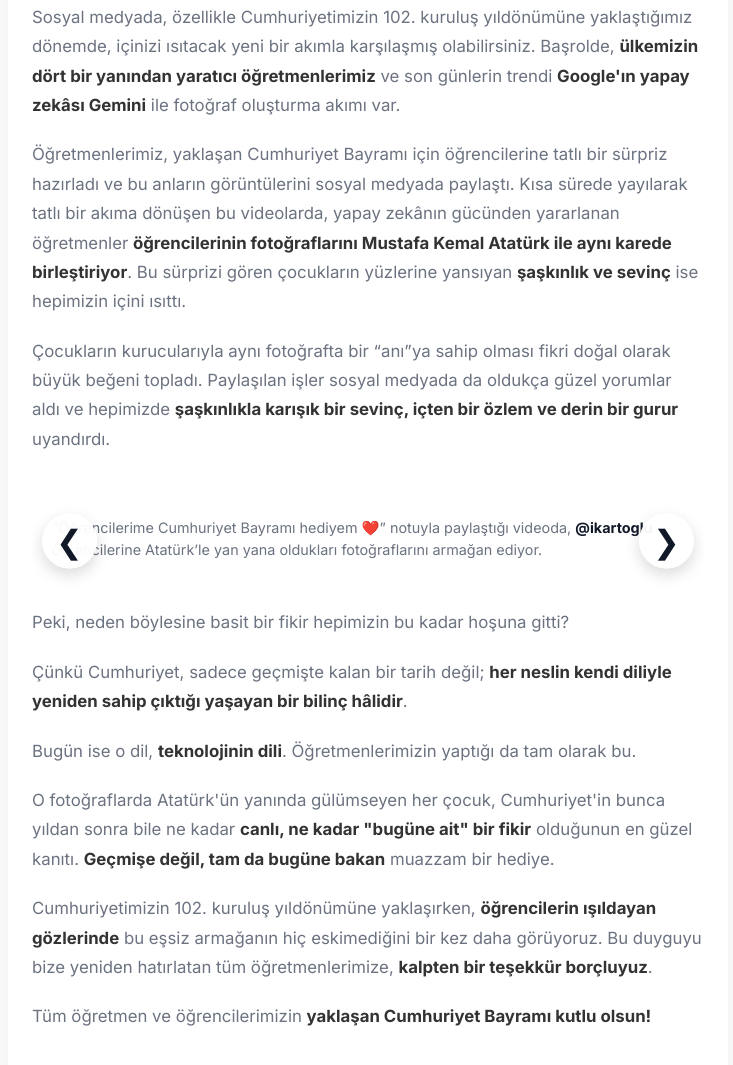
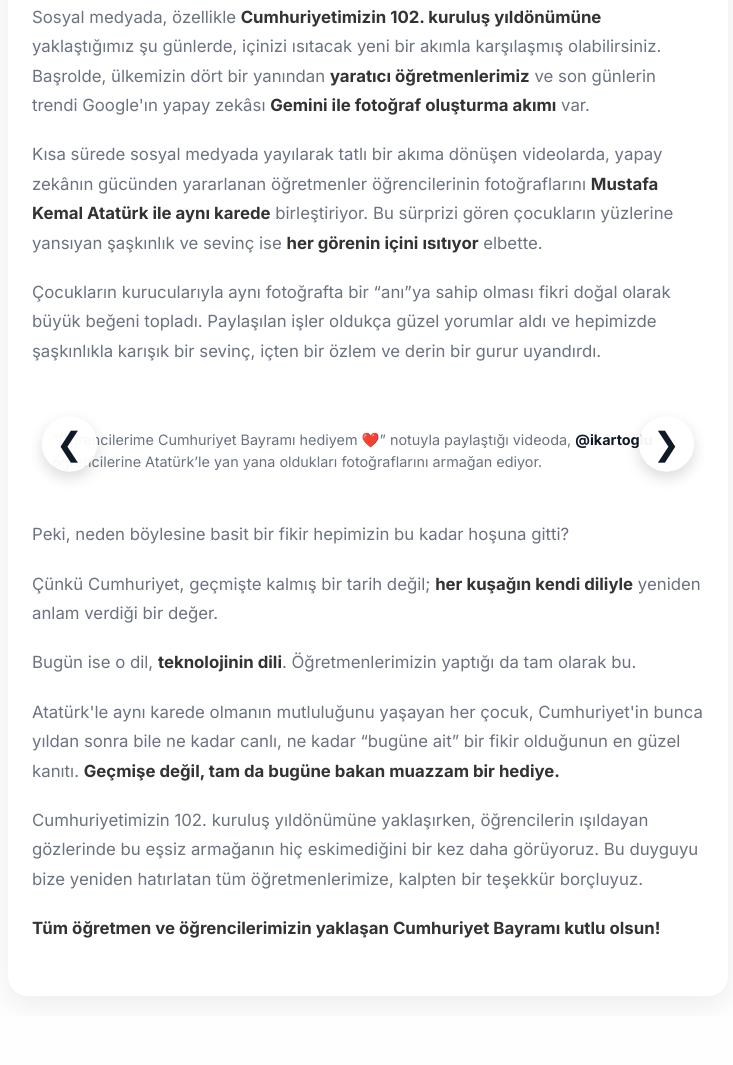
Before and after one commit to eocl06/nanobanana, a plain HTML site: page index.html in a window 1280 px wide. Shown: the part 221-1286 px from the top of the page, without its empty margins (272-1005 px from the left). After the commit the page ends 1237 px from the top, so only its background shows below. Drawn offline with nearby package versions, Linux system fonts and the light colour scheme; a script that the page names is missing.

Commit message:
Refactor styles and update text in index.html
Updated various styles and text content in index.html.

```diff
--- a/index.html
+++ b/index.html
@@ -26,7 +26,7 @@
             color: var(--text);
             font-size: 1.05rem;
             line-height: 1.75;
-            overflow-x: hidden; /* Yatay kaydırmayı engelle */
+            overflow-x: hidden;
         }
 
         .progress-bar {
@@ -60,8 +60,8 @@
             padding: 0 10px;
             display: flex;
             flex-direction: column;
-            justify-content: center; /* İçeriği dikeyde ortala */
-            align-items: center; /* İçeriği yatayda ortala */
+            justify-content: center;
+            align-items: center;
         }
 
         .carousel-item blockquote.instagram-media { margin: 0 auto !important; max-width: 100%; }
@@ -80,10 +80,10 @@
             text-decoration: underline;
         }
 
-        /* Güncellenmiş Buton Stilleri */
+        /* Düzeltilmiş Buton Stilleri */
         .carousel-nav {
             position: absolute;
-            top: 50%; /* Dikeyde ortalamak için (carousel-container'a göre) */
+            top: 40%; /* Dikey hizalama (videoya ortalamak için) */
             transform: translateY(-50%);
             width: 100%;
             display: flex;
@@ -106,10 +106,11 @@
             width: 55px;
             height: 55px;
             display: flex;
-            align-items: center; /* Oku dikeyde ortala */
-            justify-content: center; /* Oku yatayda ortala */
+            align-items: center;
+            justify-content: center;
             box-shadow: 0 6px 15px rgba(0, 0, 0, 0.15);
             opacity: 1;
+            line-height: 1; /* Okun tam ortalanması için */
         }
         .carousel-nav button:hover {
             background-color: #fff;
@@ -123,7 +124,7 @@
             h1 { font-size: 2rem; } h2 { font-size: 1.4rem; } .container { padding: 20px 16px 24px; }
 
             .carousel-nav {
-                top: 45%; /* Mobilde dikey konum biraz ayarlandı */
+                top: 35%; /* Mobilde dikey hizalama */
                 padding: 0 5px;
             }
             .carousel-nav button {
@@ -143,10 +144,9 @@
     <div class="container">
         <h1>Öğretmenlerden öğrencilerine "Atatürk'le fotoğraf" sürprizi</h1>
 
-        <p>Sosyal medyada, özellikle Cumhuriyetimizin 102. kuruluş yıldönümüne yaklaştığımız dönemde, içinizi ısıtacak yeni bir akımla karşılaşmış olabilirsiniz. Başrolde, <strong>ülkemizin dört bir yanından yaratıcı öğretmenlerimiz</strong> ve son günlerin trendi <strong>Google'ın yapay zekâsı Gemini</strong> ile fotoğraf oluşturma akımı var.</p>
-        <p>Öğretmenlerimiz, yaklaşan Cumhuriyet Bayramı için öğrencilerine tatlı bir sürpriz hazırladı ve bu anların görüntülerini sosyal medyada paylaştı. Kısa sürede yayılarak tatlı bir akıma dönüşen bu videolarda, yapay zekânın gücünden yararlanan öğretmenler <strong>öğrencilerinin fotoğraflarını Mustafa Kemal Atatürk ile aynı karede birleştiriyor</strong>. Bu sürprizi gören çocukların yüzlerine yansıyan <strong>şaşkınlık ve sevinç</strong> ise hepimizin içini ısıttı.</p>
-        <p>Çocukların kurucularıyla aynı fotoğrafta bir “anı”ya sahip olması fikri doğal olarak büyük beğeni topladı. Paylaşılan işler sosyal medyada da oldukça güzel yorumlar aldı ve hepimizde <strong>şaşkınlıkla karışık bir sevinç, içten bir özlem ve derin bir gurur</strong> uyandırdı.</p>
-
+        <p>Sosyal medyada, özellikle <strong>Cumhuriyetimizin 102. kuruluş yıldönümüne</strong> yaklaştığımız şu günlerde, içinizi ısıtacak yeni bir akımla karşılaşmış olabilirsiniz. Başrolde, ülkemizin dört bir yanından <strong>yaratıcı öğretmenlerimiz</strong> ve son günlerin trendi Google'ın yapay zekâsı <strong>Gemini ile fotoğraf oluşturma akımı</strong> var.</p>
+        <p>Kısa sürede sosyal medyada yayılarak tatlı bir akıma dönüşen videolarda, yapay zekânın gücünden yararlanan öğretmenler öğrencilerinin fotoğraflarını <strong>Mustafa Kemal Atatürk ile aynı karede</strong> birleştiriyor. Bu sürprizi gören çocukların yüzlerine yansıyan şaşkınlık ve sevinç ise <strong>her görenin içini ısıtıyor</strong> elbette.</p>
+        <p>Çocukların kurucularıyla aynı fotoğrafta bir “anı”ya sahip olması fikri doğal olarak büyük beğeni topladı. Paylaşılan işler oldukça güzel yorumlar aldı ve hepimizde şaşkınlıkla karışık bir sevinç, içten bir özlem ve derin bir gurur uyandırdı.</p>
         <div class="carousel-container">
             <div class="carousel-inner" id="carouselInner">
 
@@ -171,14 +171,14 @@
                 <button class="next" aria-label="Sonraki">&#10095;</button>
             </div>
         </div>
+
         <p>Peki, neden böylesine basit bir fikir hepimizin bu kadar hoşuna gitti?</p>
-        <p>Çünkü Cumhuriyet, sadece geçmişte kalan bir tarih değil; <strong>her neslin kendi diliyle yeniden sahip çıktığı yaşayan bir bilinç hâlidir</strong>.</p>
+        <p>Çünkü Cumhuriyet, geçmişte kalmış bir tarih değil; <strong>her kuşağın kendi diliyle</strong> yeniden anlam verdiği bir değer.</p>
         <p>Bugün ise o dil, <strong>teknolojinin dili</strong>. Öğretmenlerimizin yaptığı da tam olarak bu.</p>
-        <p>O fotoğraflarda Atatürk'ün yanında gülümseyen her çocuk, Cumhuriyet'in bunca yıldan sonra bile ne kadar <strong>canlı, ne kadar "bugüne ait" bir fikir</strong> olduğunun en güzel kanıtı. <strong>Geçmişe değil, tam da bugüne bakan</strong> muazzam bir hediye.</p>
-        <p>Cumhuriyetimizin 102. kuruluş yıldönümüne yaklaşırken, <strong>öğrencilerin ışıldayan gözlerinde</strong> bu eşsiz armağanın hiç eskimediğini bir kez daha görüyoruz. Bu duyguyu bize yeniden hatırlatan tüm öğretmenlerimize, <strong>kalpten bir teşekkür borçluyuz</strong>.</p>
-        <p>Tüm öğretmen ve öğrencilerimizin <strong>yaklaşan Cumhuriyet Bayramı kutlu olsun!</strong></p>
-
-    </div>
+        <p>Atatürk'le aynı karede olmanın mutluluğunu yaşayan her çocuk, Cumhuriyet'in bunca yıldan sonra bile ne kadar canlı, ne kadar “bugüne ait” bir fikir olduğunun en güzel kanıtı. <strong>Geçmişe değil, tam da bugüne bakan muazzam bir hediye.</strong></p>
+        <p>Cumhuriyetimizin 102. kuruluş yıldönümüne yaklaşırken, öğrencilerin ışıldayan gözlerinde bu eşsiz armağanın hiç eskimediğini bir kez daha görüyoruz. Bu duyguyu bize yeniden hatırlatan tüm öğretmenlerimize, kalpten bir teşekkür borçluyuz.</p>
+        <p><strong>Tüm öğretmen ve öğrencilerimizin yaklaşan Cumhuriyet Bayramı kutlu olsun!</strong></p>
+        </div>
 
 <script>
     // Progress Bar Script
```
